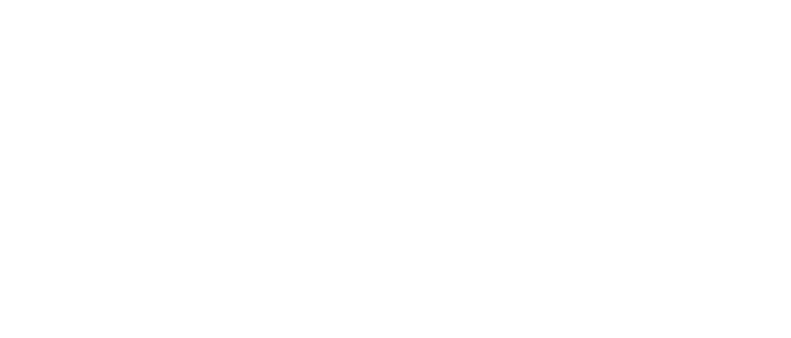
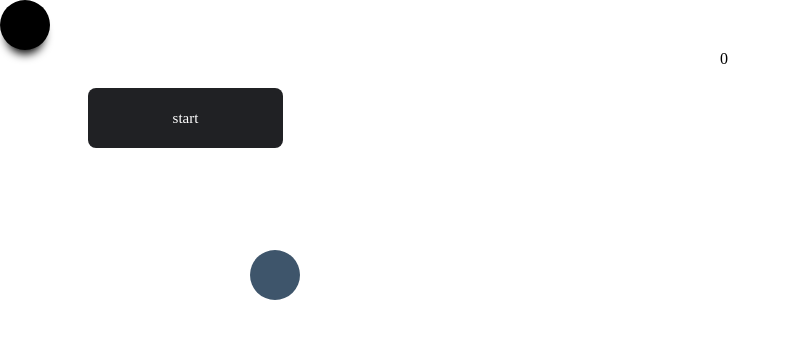
Before and after one commit to anurag060197/React-Assignment---Timed-Golf, a React app: page / in a window 1280 px wide. Shown: the whole page, without its empty margins (0-791 px from the left). Built offline with nearby package versions, Linux system fonts and the light colour scheme.

Commit message:
commited

```diff
--- a/src/components/App.js
+++ b/src/components/App.js
@@ -1,24 +1,40 @@
 import React, { Component, useState } from "react";
 import "../styles/App.css";
-class Timer extends React.Component {
+class Timer extends Component {
   constructor(props) {
     super(props);
     this.state = { time: 0, x: 0, y: 0 };
-  }
-  componentDidMount() {
-
+    this.moveBall = this.moveBall.bind(this);
   }
 
-  componentWillUnmount() {
-
-  }
-
-
+  moveBall  (){
+    if(this.state.time === 0){
+      const clearSetInterval = setInterval(()=>{this.setState({time : this.state.time + 1})}, 1000);
+      document.addEventListener("keydown", (event)=>{
+        switch(event.keyCode){
+          case 37: this.setState({x : this.state.x - 5,});
+            break;
+          case 38: this.setState({y : this.state.y - 5,});
+            break;
+          case 39: this.setState({x : this.state.x + 5,});
+            break;
+          case 40: this.setState({y : this.state.y + 5,});
+            break;
+        }
+        if(this.state.x === 250 && this.state.y === 250)
+          clearInterval(clearSetInterval);
+      });
+    }
+  };
 
   render() {
     return (
- <>
-</>
+      <>
+        <div className="ball" style={{left : this.state.x, top : this.state.y}}></div>
+        <div className="heading-timer">{this.state.time}</div>
+        <button className="start" onClick={this.moveBall}>start</button>
+        <div className="hole"></div>
+      </>
     );
   }
 }
--- a/src/styles/App.css
+++ b/src/styles/App.css
@@ -6,7 +6,7 @@
 
 @import url("https://fonts.googleapis.com/css2?family=Fredoka+One&family=Roboto:ital,wght@1,100&display=swap");
 
-.ballProvider {
+.start {
   font-family: "Fredoka One", cursive;
   background-color: #202124;
   color: white;
@@ -14,8 +14,9 @@
   font-size: 15px;
   border-radius: 8px;
   border: none;
+  cursor: pointer;
   width: 195px;
-  margin: 15px;
+  margin: 5rem;
   height: 60px;
 
 }
```
